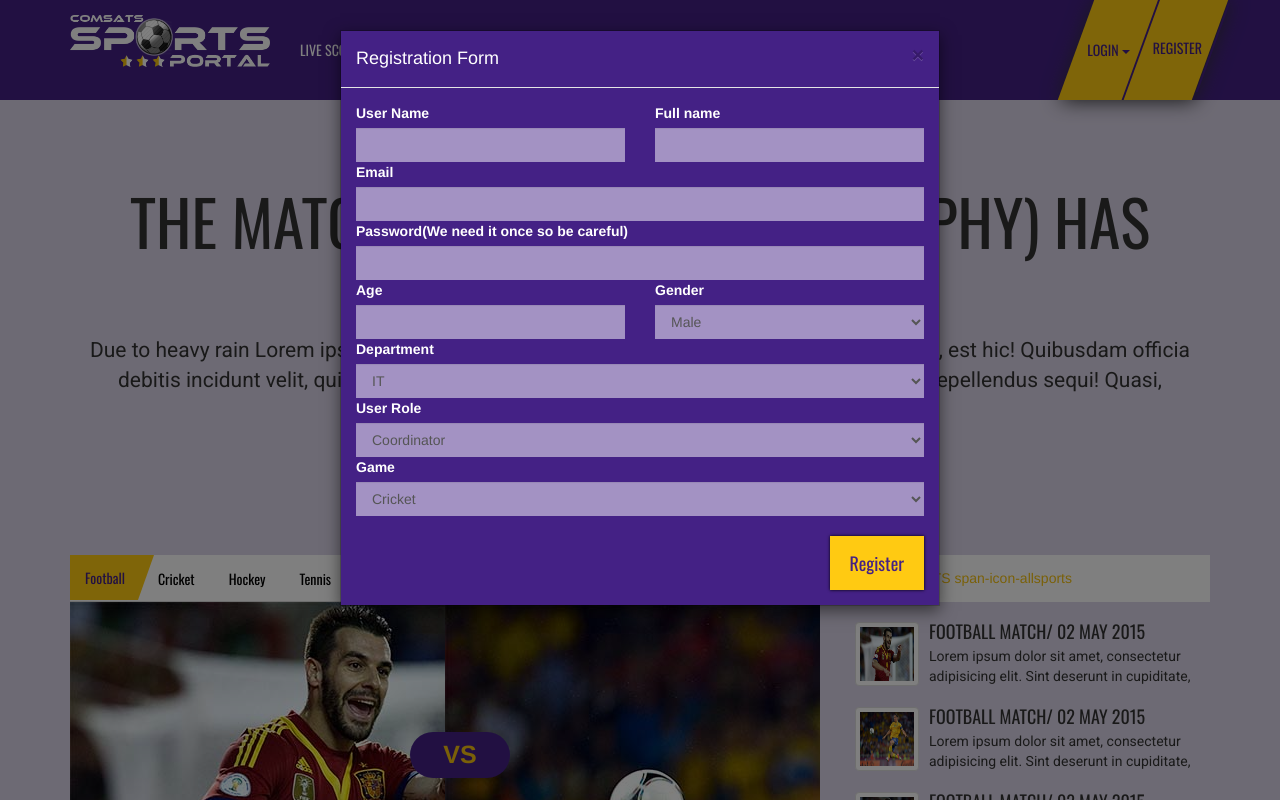
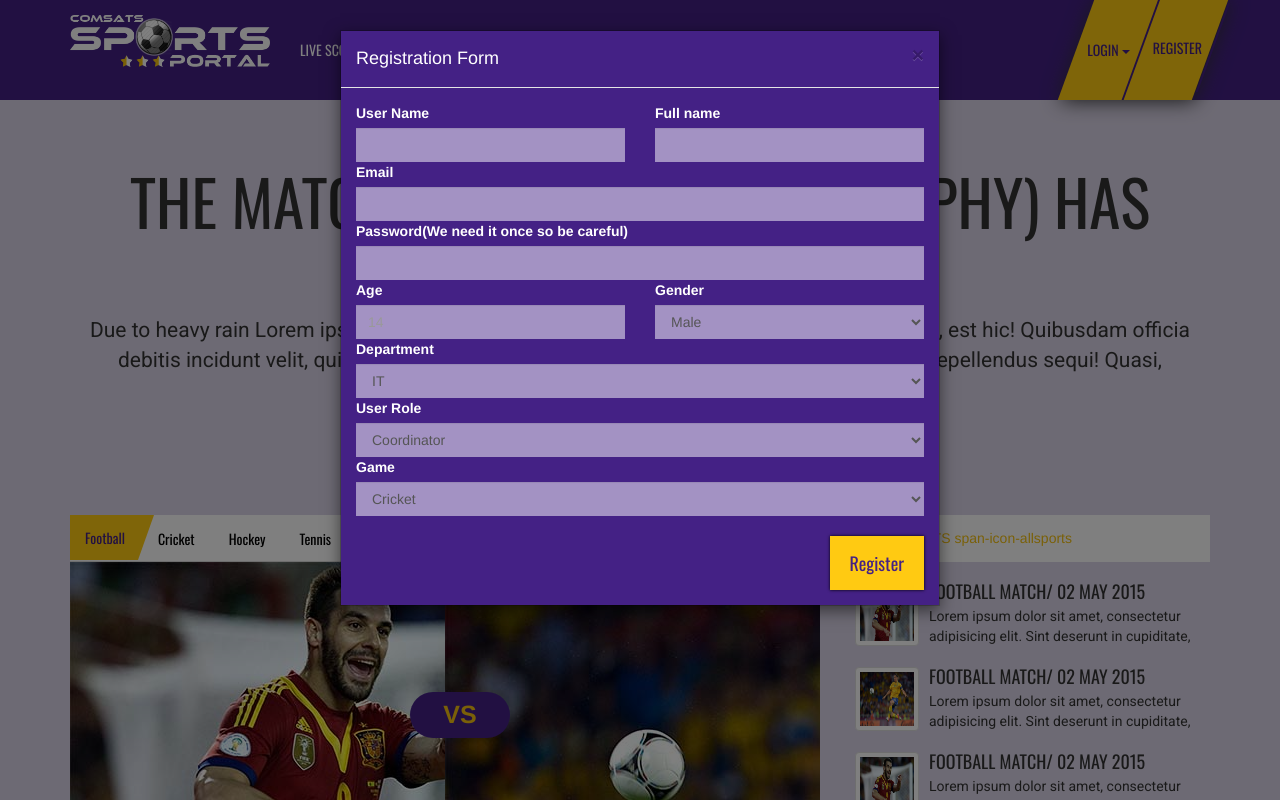
Before and after one commit to Juni4567/SportPortal, a PHP site: page / in a window 1280 px wide, after a click on "REGISTER". Run offline with PHP 8.4, Linux system fonts and the light colour scheme; grey boxes are pictures that could not be loaded.

Commit message:
changes made by Sir Arslan

```diff
--- a/layout/header.php
+++ b/layout/header.php
@@ -106,7 +106,7 @@
                                             <!-- Email input-->
                                             <label class="control-label" for="email">Email</label>
                                             <div class="controls">
-                                                <input id="email" name="email" type="text" class="form-control" required="">
+                                                <input id="email" name="email" type="email" class="form-control" required="">
                                             </div>
 
                                             <!-- Password input-->
@@ -120,7 +120,7 @@
                                                 <div class="col-sm-6">
                                                     <label class="control-label" for="Age">Age</label>
                                                     <div class="controls">
-                                                        <input id="Age" name="age" type="number" class="form-control" required="" min="14" pattern="\d*" step="1" >
+                                                        <input id="Age" name="age" placeholder="14" type="number" class="form-control" required="" min="14" pattern="\d*" step="1" >
                                                     </div>
                                                 </div>
                                                 <div class="col-sm-6">
--- a/src-assets/assets/less/sp-carousel.less
+++ b/src-assets/assets/less/sp-carousel.less
@@ -1,3 +1,6 @@
 .item{
 	position: relative;
 }
+.carousel-inner.general-section{
+  padding:0;
+}
```
Also changed, not shown: assets/styles.css.
